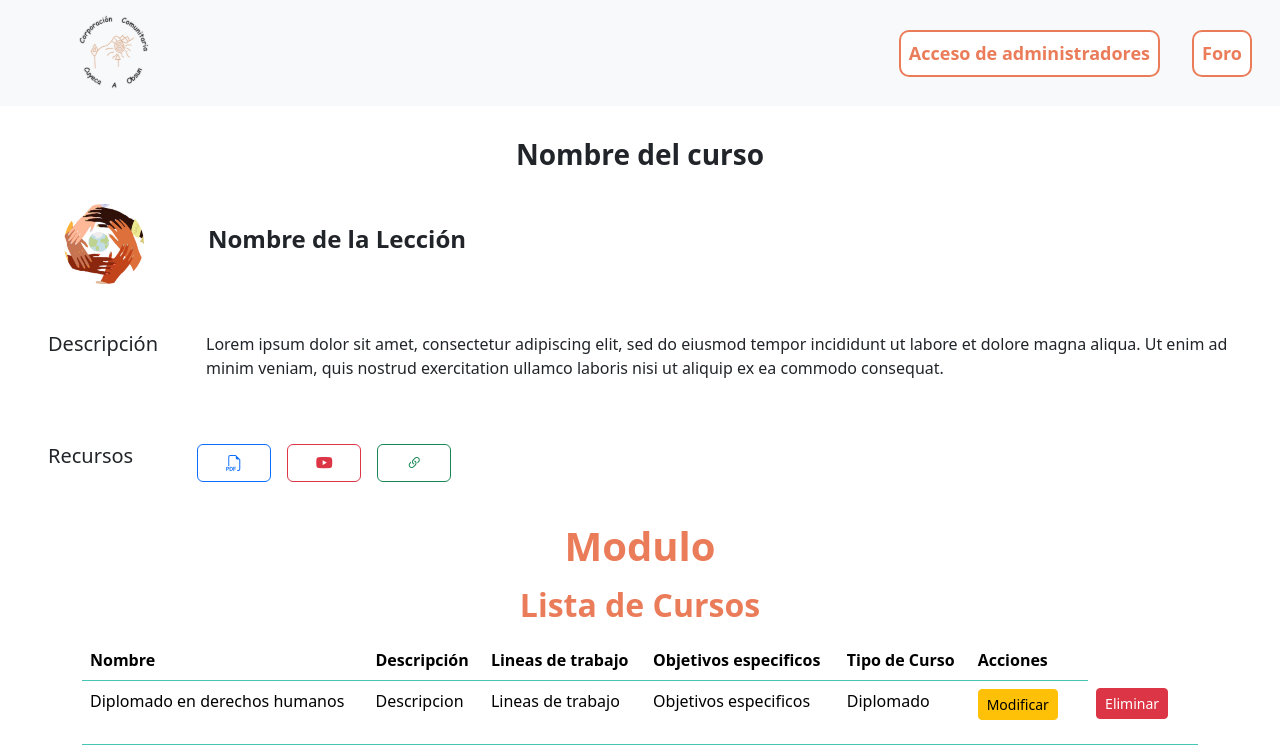
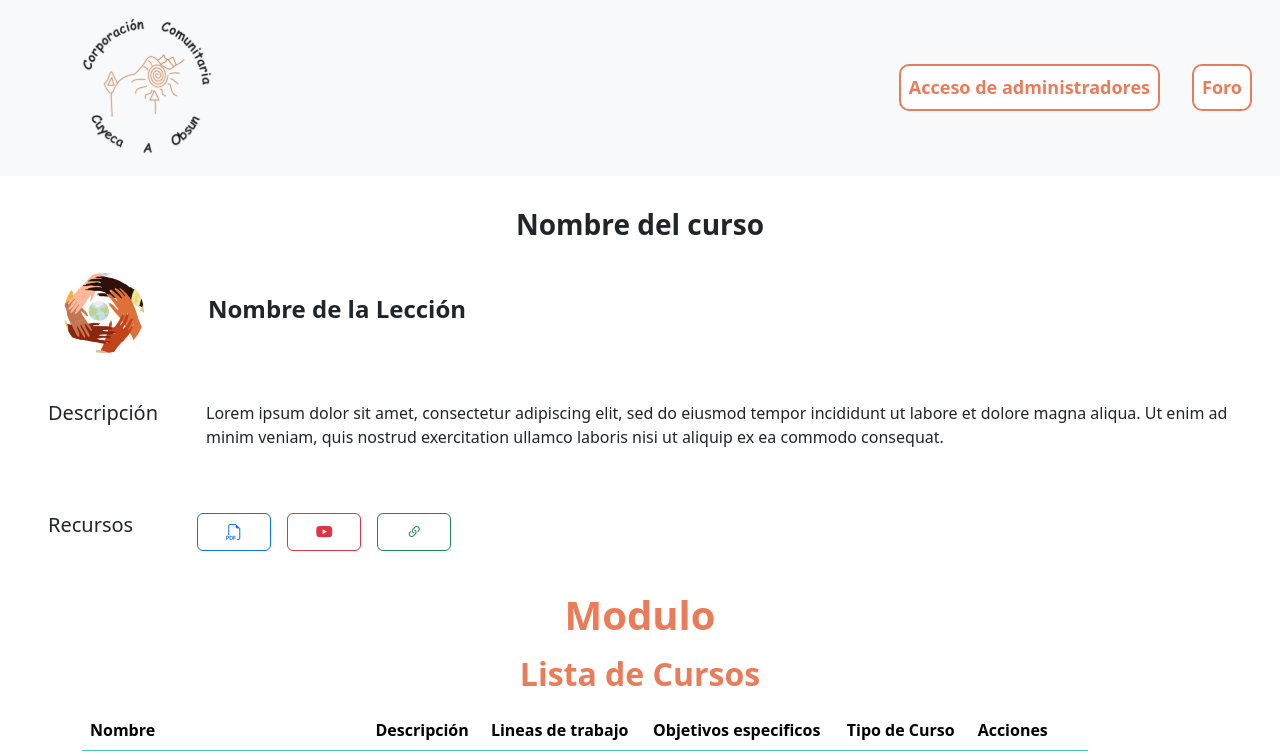
Before and after one commit to programateacademy/cuyeca-course-manage-front, a React (Create React App) app: page /lesson in a window 1280 px wide. Shown: the top 756 px of the page. Built offline with nearby package versions, Linux system fonts and the light colour scheme; no server answers.

Commit message:
change logo size

```diff
--- a/src/App.css
+++ b/src/App.css
@@ -17,3 +17,8 @@
   background-color: #ea7c5a;
   color: white !important;
 }
+
+.navbar img{
+  width: 35%;
+  height:35%;
+}
--- a/src/components/header.js
+++ b/src/components/header.js
@@ -9,10 +9,10 @@ const Header =() => {
             <nav className="navbar navbar-expand-lg bg-body-tertiary">
                 <div className="container-fluid">
                     <Link className="navbar-brand"  to='/'>
-                            <img src={Logoc} alt="Logo" className="img-fluid"  />
+                            <img src={Logoc} alt="Logo" className="imagenheader img-fluid " width="506" height="506" />
                     </Link>
                     <button className="navbar-toggler"  type="button" data-bs-toggle="collapse" data-bs-target="#navbarNavDropdown" aria-controls="navbarNavDropdown" aria-expanded="false" aria-label="Toggle navigation">
-                       <svg xmlns="http://www.w3.org/2000/svg" width="56" height="56" fill="currentColor" class="bi bi-list" viewBox="0 0 16 16" style={{color:'hsl(33, 200%, 59%)', fontWeight: 'bold'}}>
+                       <svg xmlns="http://www.w3.org/2000/svg" width="100%" height="100" fill="currentColor" class="bi bi-list" viewBox="0 0 16 16" style={{color:'hsl(33, 200%, 59%)', fontWeight: 'bold'}}>
                         <path fill-rule="evenodd" d="M2.5 12a.5.5 0 0 1 .5-.5h10a.5.5 0 0 1 0 1H3a.5.5 0 0 1-.5-.5zm0-4a.5.5 0 0 1 .5-.5h10a.5.5 0 0 1 0 1H3a.5.5 0 0 1-.5-.5zm0-4a.5.5 0 0 1 .5-.5h10a.5.5 0 0 1 0 1H3a.5.5 0 0 1-.5-.5z"/>
                        </svg>
                     </button>
```
Also changed, not shown: src/components/Modulet.js (+2 -17 lines), src/assets/Logoc.svg.
